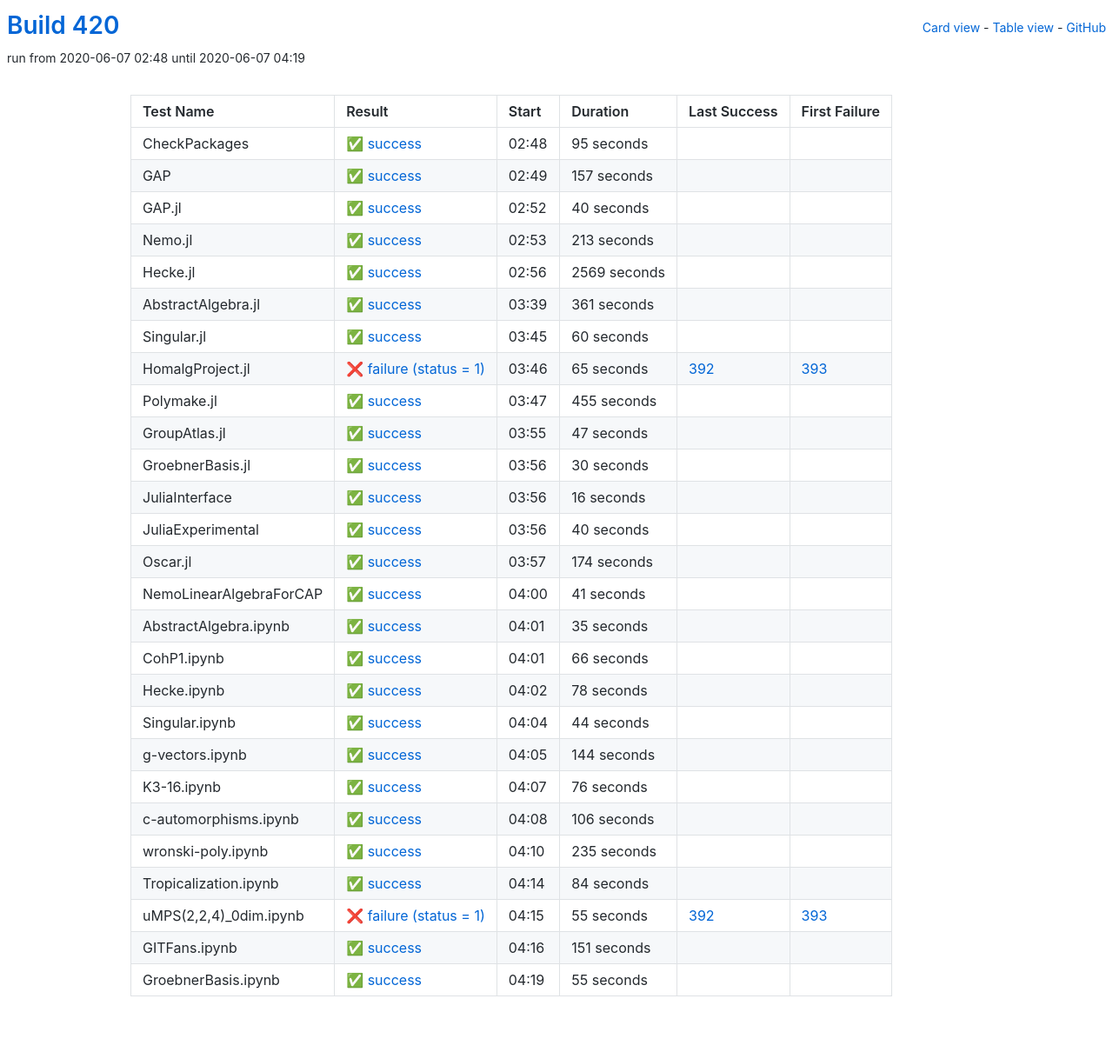
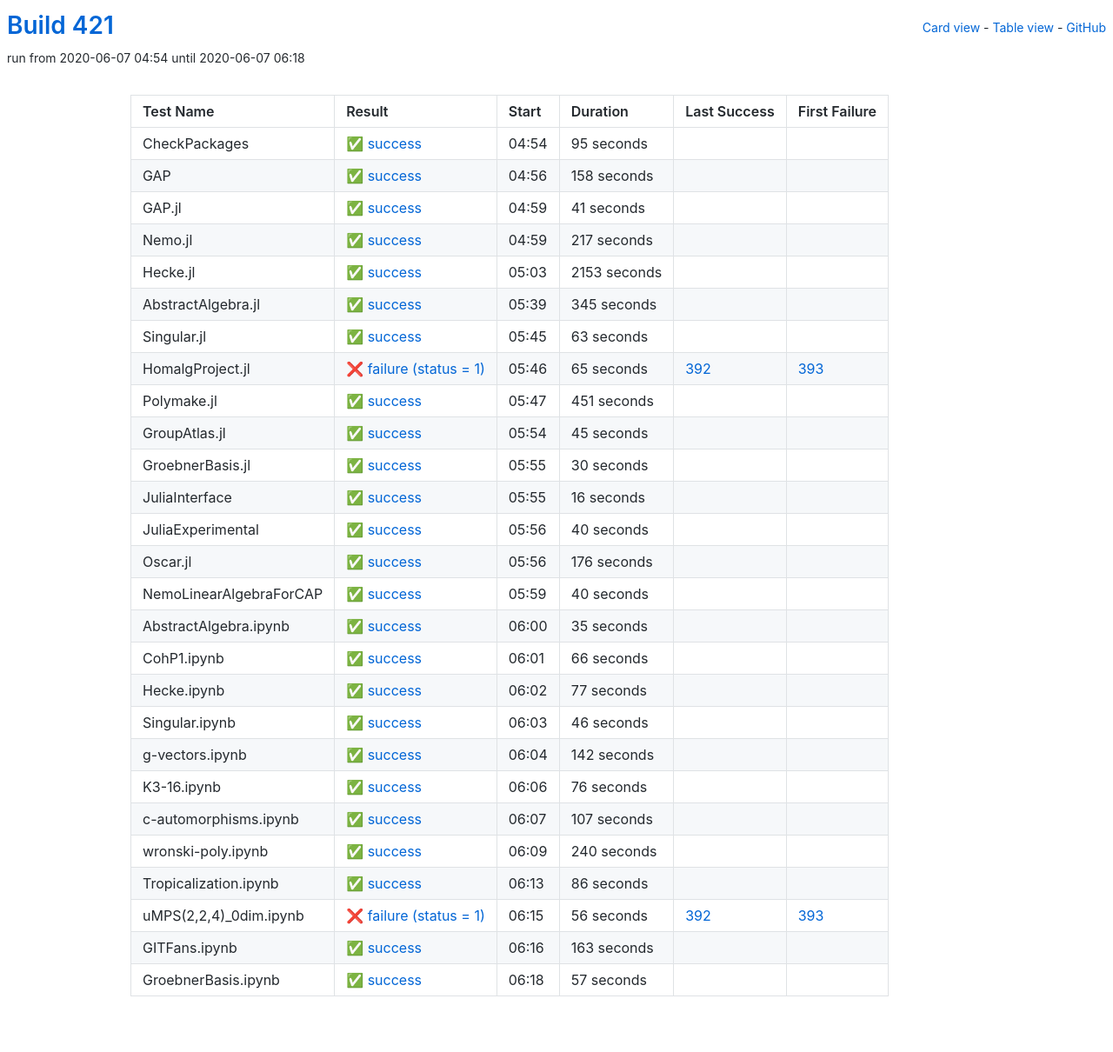
Before and after one commit to oscar-system/oscar-ci-status-1.4, a Jekyll site: the page built from table.html, in a window 1280 px wide. Shown: the whole page at 87% size. Built offline with Jekyll 4.4.1, drawn with Linux system fonts in a browser that asks for light colours.

Commit message:
Build 421

```diff
--- a/_data/ci.yml
+++ b/_data/ci.yml
@@ -1,5 +1,5 @@
-build: 420
-build_url: https://oscarci.mathematik.uni-kl.de/job/oscar-julia-1.4/420/
+build: 421
+build_url: https://oscarci.mathematik.uni-kl.de/job/oscar-julia-1.4/421/
 job: oscar-julia-1.4
 tests:
 - duration: 95
@@ -9,81 +9,81 @@ tests:
   id: checkpackages
   last_success: false
   last_success_url: null
-  log: https://oscarci.mathematik.uni-kl.de/job/oscar-julia-1.4/420/artifact/logs/build-420/CheckPackages.log
+  log: https://oscarci.mathematik.uni-kl.de/job/oscar-julia-1.4/421/artifact/logs/build-421/CheckPackages.log
   name: CheckPackages
-  start: 2020-06-07 02:48
+  start: 2020-06-07 04:54
   status: success
   success: true
-- duration: 157
+- duration: 158
   exitcode: 0
   first_failure: false
   first_failure_url: null
   id: gap
   last_success: false
   last_success_url: null
-  log: https://oscarci.mathematik.uni-kl.de/job/oscar-julia-1.4/420/artifact/logs/build-420/GAP.log
+  log: https://oscarci.mathematik.uni-kl.de/job/oscar-julia-1.4/421/artifact/logs/build-421/GAP.log
   name: GAP
-  start: 2020-06-07 02:49
+  start: 2020-06-07 04:56
   status: success
   success: true
-- duration: 40
+- duration: 41
   exitcode: 0
   first_failure: false
   first_failure_url: null
   id: gap-jl
   last_success: false
   last_success_url: null
-  log: https://oscarci.mathematik.uni-kl.de/job/oscar-julia-1.4/420/artifact/logs/build-420/GAP.jl.log
+  log: https://oscarci.mathematik.uni-kl.de/job/oscar-julia-1.4/421/artifact/logs/build-421/GAP.jl.log
   name: GAP.jl
-  start: 2020-06-07 02:52
+  start: 2020-06-07 04:59
   status: success
   success: true
-- duration: 213
+- duration: 217
   exitcode: 0
   first_failure: false
   first_failure_url: null
   id: nemo-jl
   last_success: false
   last_success_url: null
-  log: https://oscarci.mathematik.uni-kl.de/job/oscar-julia-1.4/420/artifact/logs/build-420/Nemo.jl.log
+  log: https://oscarci.mathematik.uni-kl.de/job/oscar-julia-1.4/421/artifact/logs/build-421/Nemo.jl.log
   name: Nemo.jl
-  start: 2020-06-07 02:53
+  start: 2020-06-07 04:59
   status: success
   success: true
-- duration: 2569
+- duration: 2153
   exitcode: 0
   first_failure: false
   first_failure_url: null
   id: hecke-jl
   last_success: false
   last_success_url: null
-  log: https://oscarci.mathematik.uni-kl.de/job/oscar-julia-1.4/420/artifact/logs/build-420/Hecke.jl.log
+  log: https://oscarci.mathematik.uni-kl.de/job/oscar-julia-1.4/421/artifact/logs/build-421/Hecke.jl.log
   name: Hecke.jl
-  start: 2020-06-07 02:56
+  start: 2020-06-07 05:03
   status: success
   success: true
-- duration: 361
+- duration: 345
   exitcode: 0
   first_failure: false
   first_failure_url: null
   id: abstractalgebra-jl
   last_success: false
   last_success_url: null
-  log: https://oscarci.mathematik.uni-kl.de/job/oscar-julia-1.4/420/artifact/logs/build-420/AbstractAlgebra.jl.log
+  log: https://oscarci.mathematik.uni-kl.de/job/oscar-julia-1.4/421/artifact/logs/build-421/AbstractAlgebra.jl.log
   name: AbstractAlgebra.jl
-  start: 2020-06-07 03:39
+  start: 2020-06-07 05:39
   status: success
   success: true
-- duration: 60
+- duration: 63
   exitcode: 0
   first_failure: false
   first_failure_url: null
   id: singular-jl
   last_success: false
   last_success_url: null
-  log: https://oscarci.mathematik.uni-kl.de/job/oscar-julia-1.4/420/artifact/logs/build-420/Singular.jl.log
+  log: https://oscarci.mathematik.uni-kl.de/job/oscar-julia-1.4/421/artifact/logs/build-421/Singular.jl.log
   name: Singular.jl
-  start: 2020-06-07 03:45
+  start: 2020-06-07 05:45
   status: success
   success: true
 - duration: 65
@@ -93,33 +93,33 @@ tests:
   id: homalgproject-jl
   last_success: 392
   last_success_url: https://oscarci.mathematik.uni-kl.de/job/oscar-julia-1.4/392/
-  log: https://oscarci.mathematik.uni-kl.de/job/oscar-julia-1.4/420/artifact/logs/build-420/HomalgProject.jl.log
+  log: https://oscarci.mathematik.uni-kl.de/job/oscar-julia-1.4/421/artifact/logs/build-421/HomalgProject.jl.log
   name: HomalgProject.jl
-  start: 2020-06-07 03:46
+  start: 2020-06-07 05:46
   status: failure
   success: false
-- duration: 455
+- duration: 451
   exitcode: 0
   first_failure: false
   first_failure_url: null
   id: polymake-jl
   last_success: false
   last_success_url: null
-  log: https://oscarci.mathematik.uni-kl.de/job/oscar-julia-1.4/420/artifact/logs/build-420/Polymake.jl.log
+  log: https://oscarci.mathematik.uni-kl.de/job/oscar-julia-1.4/421/artifact/logs/build-421/Polymake.jl.log
   name: Polymake.jl
-  start: 2020-06-07 03:47
+  start: 2020-06-07 05:47
   status: success
   success: true
-- duration: 47
+- duration: 45
   exitcode: 0
   first_failure: false
   first_failure_url: null
   id: groupatlas-jl
   last_success: false
   last_success_url: null
-  log: https://oscarci.mathematik.uni-kl.de/job/oscar-julia-1.4/420/artifact/logs/build-420/GroupAtlas.jl.log
+  log: https://oscarci.mathematik.uni-kl.de/job/oscar-julia-1.4/421/artifact/logs/build-421/GroupAtlas.jl.log
   name: GroupAtlas.jl
-  start: 2020-06-07 03:55
+  start: 2020-06-07 05:54
   status: success
   success: true
 - duration: 30
@@ -129,9 +129,9 @@ tests:
   id: groebnerbasis-jl
   last_success: false
   last_success_url: null
-  log: https://oscarci.mathematik.uni-kl.de/job/oscar-julia-1.4/420/artifact/logs/build-420/GroebnerBasis.jl.log
+  log: https://oscarci.mathematik.uni-kl.de/job/oscar-julia-1.4/421/artifact/logs/build-421/GroebnerBasis.jl.log
   name: GroebnerBasis.jl
-  start: 2020-06-07 03:56
+  start: 2020-06-07 05:55
   status: success
   success: true
 - duration: 16
@@ -141,9 +141,9 @@ tests:
   id: juliainterface
   last_success: false
   last_success_url: null
-  log: https://oscarci.mathematik.uni-kl.de/job/oscar-julia-1.4/420/artifact/logs/build-420/JuliaInterface.log
+  log: https://oscarci.mathematik.uni-kl.de/job/oscar-julia-1.4/421/artifact/logs/build-421/JuliaInterface.log
   name: JuliaInterface
-  start: 2020-06-07 03:56
+  start: 2020-06-07 05:55
   status: success
   success: true
 - duration: 40
@@ -153,33 +153,33 @@ tests:
   id: juliaexperimental
   last_success: false
   last_success_url: null
-  log: https://oscarci.mathematik.uni-kl.de/job/oscar-julia-1.4/420/artifact/logs/build-420/JuliaExperimental.log
+  log: https://oscarci.mathematik.uni-kl.de/job/oscar-julia-1.4/421/artifact/logs/build-421/JuliaExperimental.log
   name: JuliaExperimental
-  start: 2020-06-07 03:56
+  start: 2020-06-07 05:56
   status: success
   success: true
-- duration: 174
+- duration: 176
   exitcode: 0
   first_failure: false
   first_failure_url: null
   id: oscar-jl
   last_success: false
   last_success_url: null
-  log: https://oscarci.mathematik.uni-kl.de/job/oscar-julia-1.4/420/artifact/logs/build-420/Oscar.jl.log
+  log: https://oscarci.mathematik.uni-kl.de/job/oscar-julia-1.4/421/artifact/logs/build-421/Oscar.jl.log
   name: Oscar.jl
-  start: 2020-06-07 03:57
+  start: 2020-06-07 05:56
   status: success
   success: true
-- duration: 41
+- duration: 40
   exitcode: 0
   first_failure: false
   first_failure_url: null
   id: nemolinearalgebraforcap
   last_success: false
   last_success_url: null
-  log: https://oscarci.mathematik.uni-kl.de/job/oscar-julia-1.4/420/artifact/logs/build-420/NemoLinearAlgebraForCAP.log
+  log: https://oscarci.mathematik.uni-kl.de/job/oscar-julia-1.4/421/artifact/logs/build-421/NemoLinearAlgebraForCAP.log
   name: NemoLinearAlgebraForCAP
-  start: 2020-06-07 04:00
+  start: 2020-06-07 05:59
   status: success
   success: true
 - duration: 35
@@ -189,9 +189,9 @@ tests:
   id: abstractalgebra-ipynb
   last_success: false
   last_success_url: null
-  log: https://oscarci.mathematik.uni-kl.de/job/oscar-julia-1.4/420/artifact/logs/build-420/AbstractAlgebra.ipynb.log
+  log: https://oscarci.mathematik.uni-kl.de/job/oscar-julia-1.4/421/artifact/logs/build-421/AbstractAlgebra.ipynb.log
   name: AbstractAlgebra.ipynb
-  start: 2020-06-07 04:01
+  start: 2020-06-07 06:00
   status: success
   success: true
 - duration: 66
@@ -201,45 +201,45 @@ tests:
   id: cohp1-ipynb
   last_success: false
   last_success_url: null
-  log: https://oscarci.mathematik.uni-kl.de/job/oscar-julia-1.4/420/artifact/logs/build-420/CohP1.ipynb.log
+  log: https://oscarci.mathematik.uni-kl.de/job/oscar-julia-1.4/421/artifact/logs/build-421/CohP1.ipynb.log
   name: CohP1.ipynb
-  start: 2020-06-07 04:01
+  start: 2020-06-07 06:01
   status: success
   success: true
-- duration: 78
+- duration: 77
   exitcode: 0
   first_failure: false
   first_failure_url: null
   id: hecke-ipynb
   last_success: false
   last_success_url: null
-  log: https://oscarci.mathematik.uni-kl.de/job/oscar-julia-1.4/420/artifact/logs/build-420/Hecke.ipynb.log
+  log: https://oscarci.mathematik.uni-kl.de/job/oscar-julia-1.4/421/artifact/logs/build-421/Hecke.ipynb.log
   name: Hecke.ipynb
-  start: 2020-06-07 04:02
+  start: 2020-06-07 06:02
   status: success
   success: true
-- duration: 44
+- duration: 46
   exitcode: 0
   first_failure: false
   first_failure_url: null
   id: singular-ipynb
   last_success: false
   last_success_url: null
-  log: https://oscarci.mathematik.uni-kl.de/job/oscar-julia-1.4/420/artifact/logs/build-420/Singular.ipynb.log
+  log: https://oscarci.mathematik.uni-kl.de/job/oscar-julia-1.4/421/artifact/logs/build-421/Singular.ipynb.log
   name: Singular.ipynb
-  start: 2020-06-07 04:04
+  start: 2020-06-07 06:03
   status: success
   success: true
-- duration: 144
+- duration: 142
   exitcode: 0
   first_failure: false
   first_failure_url: null
   id: g-vectors-ipynb
   last_success: false
   last_success_url: null
-  log: https://oscarci.mathematik.uni-kl.de/job/oscar-julia-1.4/420/artifact/logs/build-420/g-vectors.ipynb.log
+  log: https://oscarci.mathematik.uni-kl.de/job/oscar-julia-1.4/421/artifact/logs/build-421/g-vectors.ipynb.log
   name: g-vectors.ipynb
-  start: 2020-06-07 04:05
+  start: 2020-06-07 06:04
   status: success
   success: true
 - duration: 76
@@ -249,80 +249,80 @@ tests:
   id: k3-16-ipynb
   last_success: false
   last_success_url: null
-  log: https://oscarci.mathematik.uni-kl.de/job/oscar-julia-1.4/420/artifact/logs/build-420/K3-16.ipynb.log
+  log: https://oscarci.mathematik.uni-kl.de/job/oscar-julia-1.4/421/artifact/logs/build-421/K3-16.ipynb.log
   name: K3-16.ipynb
-  start: 2020-06-07 04:07
+  start: 2020-06-07 06:06
   status: success
   success: true
-- duration: 106
+- duration: 107
   exitcode: 0
   first_failure: false
   first_failure_url: null
   id: c-automorphisms-ipynb
   last_success: false
   last_success_url: null
-  log: https://oscarci.mathematik.uni-kl.de/job/oscar-julia-1.4/420/artifact/logs/build-420/c-automorphisms.ipynb.log
+  log: https://oscarci.mathematik.uni-kl.de/job/oscar-julia-1.4/421/artifact/logs/build-421/c-automorphisms.ipynb.log
   name: c-automorphisms.ipynb
-  start: 2020-06-07 04:08
+  start: 2020-06-07 06:07
   status: success
   success: true
-- duration: 235
+- duration: 240
   exitcode: 0
   first_failure: false
   first_failure_url: null
   id: wronski-poly-ipynb
   last_success: false
   last_success_url: null
-  log: https://oscarci.mathematik.uni-kl.de/job/oscar-julia-1.4/420/artifact/logs/build-420/wronski-poly.ipynb.log
+  log: https://oscarci.mathematik.uni-kl.de/job/oscar-julia-1.4/421/artifact/logs/build-421/wronski-poly.ipynb.log
   name: wronski-poly.ipynb
-  start: 2020-06-07 04:10
+  start: 2020-06-07 06:09
   status: success
   success: true
-- duration: 84
+- duration: 86
   exitcode: 0
   first_failure: false
   first_failure_url: null
   id: tropicalization-ipynb
   last_success: false
   last_success_url: null
-  log: https://oscarci.mathematik.uni-kl.de/job/oscar-julia-1.4/420/artifact/logs/build-420/Tropicalization.ipynb.log
+  log: https://oscarci.mathematik.uni-kl.de/job/oscar-julia-1.4/421/artifact/logs/build-421/Tropicalization.ipynb.log
   name: Tropicalization.ipynb
-  start: 2020-06-07 04:14
+  start: 2020-06-07 06:13
   status: success
   success: true
-- duration: 55
+- duration: 56
   exitcode: 1
   first_failure: 393
   first_failure_url: https://oscarci.mathematik.uni-kl.de/job/oscar-julia-1.4/393/
   id: umps-2-2-4-0dim-ipynb
   last_success: 392
   last_success_url: https://oscarci.mathematik.uni-kl.de/job/oscar-julia-1.4/392/
-  log: https://oscarci.mathematik.uni-kl.de/job/oscar-julia-1.4/420/artifact/logs/build-420/uMPS-2-2-4-_0dim.ipynb.log
+  log: https://oscarci.mathematik.uni-kl.de/job/oscar-julia-1.4/421/artifact/logs/build-421/uMPS-2-2-4-_0dim.ipynb.log
   name: uMPS(2,2,4)_0dim.ipynb
-  start: 2020-06-07 04:15
+  start: 2020-06-07 06:15
   status: failure
   success: false
-- duration: 151
+- duration: 163
   exitcode: 0
   first_failure: false
   first_failure_url: null
   id: gitfans-ipynb
   last_success: false
   last_success_url: null
-  log: https://oscarci.mathematik.uni-kl.de/job/oscar-julia-1.4/420/artifact/logs/build-420/GITFans.ipynb.log
+  log: https://oscarci.mathematik.uni-kl.de/job/oscar-julia-1.4/421/artifact/logs/build-421/GITFans.ipynb.log
   name: GITFans.ipynb
-  start: 2020-06-07 04:16
+  start: 2020-06-07 06:16
   status: success
   success: true
-- duration: 55
+- duration: 57
   exitcode: 0
   first_failure: false
   first_failure_url: null
   id: groebnerbasis-ipynb
   last_success: false
   last_success_url: null
-  log: https://oscarci.mathematik.uni-kl.de/job/oscar-julia-1.4/420/artifact/logs/build-420/GroebnerBasis.ipynb.log
+  log: https://oscarci.mathematik.uni-kl.de/job/oscar-julia-1.4/421/artifact/logs/build-421/GroebnerBasis.ipynb.log
   name: GroebnerBasis.ipynb
-  start: 2020-06-07 04:19
+  start: 2020-06-07 06:18
   status: success
   success: true
```
Also changed, not shown: README.md.
